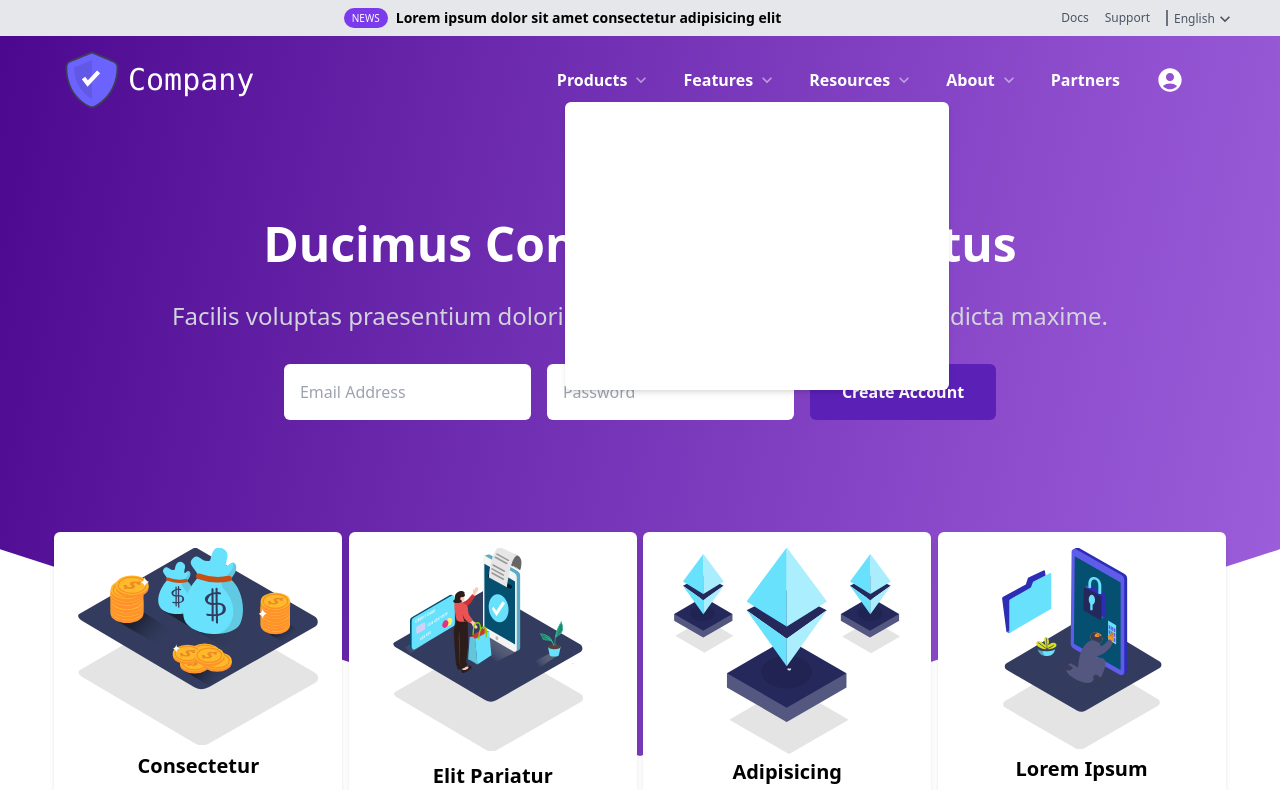
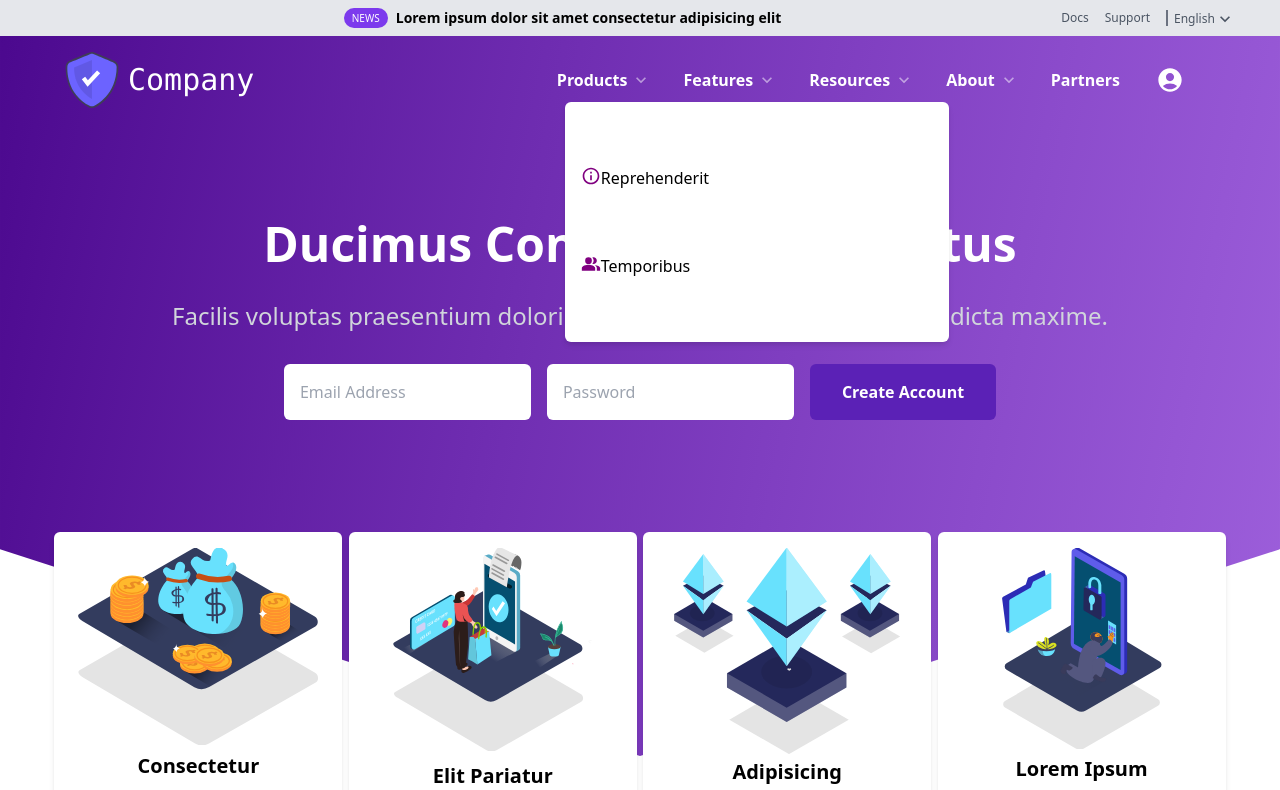
Before and after one commit to felec/landing-template, a React (Create React App) app: page / in a window 1280 px wide. Shown: the top 790 px of the page. Built offline with nearby package versions, Linux system fonts and the light colour scheme.

Commit message:
add nav content

```diff
--- a/src/components/HeaderNav.tsx
+++ b/src/components/HeaderNav.tsx
@@ -1,5 +1,13 @@
 import { useState } from 'react';
-import { MdKeyboardArrowDown, MdAccountCircle } from 'react-icons/md';
+import {
+  MdKeyboardArrowDown,
+  MdAccountCircle,
+  MdAdminPanelSettings,
+  MdAdsClick,
+  MdAssessment,
+  MdInfoOutline,
+  MdPeopleAlt,
+} from 'react-icons/md';
 
 interface NavItem {
   width: number;
@@ -49,15 +57,96 @@ export const HeaderNav = () => {
 const HeaderBox = ({ info }: { info: NavItem }) => {
   return (
     <div className='relative'>
-      <div className='absolute top-2 left-10 h-72 w-96 bg-white shadow-md rounded-md'></div>
+      <div className='absolute top-2 left-10 h-60 w-96 bg-white shadow-md rounded-md'></div>
 
-      <div className='absolute top-4 left-12'></div>
+      {/* <div className='products absolute top-2 left-10 px-4 h-60 w-96 flex flex-col justify-evenly'>
+        <div className='flex cursor-pointer'>
+          <div className='h-12 w-12 flex items-center justify-center bg-blue-300 rounded-full'>
+            <MdAdminPanelSettings size={30} color='#fff' />
+          </div>
+          <div className='flex flex-col ml-4'>
+            <h3 className='text-lg font-bold text-blue-500'>Recusandae</h3>
+            <p className='text-sm font-light text-gray-400'>
+              Laboriosam obcaecati ipsam explicabo.
+            </p>
+          </div>
+        </div>
 
-      {/* <div className='absolute top-4 left-12'>bjioew4yt</div>
+        <div className='flex cursor-pointer'>
+          <div className='h-12 w-12 flex items-center justify-center bg-green-300 rounded-full'>
+            <MdAdsClick size={30} color='#fff' />
+          </div>
+          <div className='flex flex-col ml-4'>
+            <h3 className='text-lg font-bold text-green-500'>Laudantium</h3>
+            <p className='text-sm font-light text-gray-400'>
+              Animi laudantium quae ea sit.
+            </p>
+          </div>
+        </div>
 
-      <div className='absolute top-4 left-12'>cjpoiqwe</div>
+        <div className='flex cursor-pointer'>
+          <div className='h-12 w-12 flex items-center justify-center bg-indigo-300 rounded-full'>
+            <MdAssessment size={30} color='#fff' />
+          </div>
+          <div className='flex flex-col ml-4'>
+            <h3 className='text-lg font-bold text-indigo-500'>Architecto</h3>
+            <p className='text-sm font-light text-gray-400'>
+              Praesentium adipisci rerum nihil.
+            </p>
+          </div>
+        </div>
+      </div> */}
 
-      <div className='absolute top-4 left-12'>dnkjrewoiq</div> */}
+      {/* <div className='features absolute top-2 left-10 px-12 py-4 h-60 w-96 flex flex-col justify-evenly'>
+        <div className='flex flex-col mb-4'>
+          <h3 className='text-2xl font-bold text-purple-600'>Architecto</h3>
+          <p className='text-sm font-light text-gray-400'>
+            Praesentium adipisci rerum nihil adipisicing.
+          </p>
+        </div>
+
+        <div className='flex justify-between h-1/2'>
+          <div className='flex flex-col text-sm justify-between'>
+            <h3 className='text-gray-400 uppercase'>Get Started</h3>
+            <h4 className='text-purple-500 hover:opacity-50 cursor-pointer'>
+              aspernatur
+            </h4>
+            <h4 className='text-purple-500 hover:opacity-50 cursor-pointer'>
+              necessitatibus
+            </h4>
+            <h4 className='text-purple-500 hover:opacity-50 cursor-pointer'>
+              deleniti
+            </h4>
+          </div>
+
+          <div className='flex flex-col text-sm justify-between'>
+            <h3 className='text-gray-400 uppercase'>Help</h3>
+            <h4 className='text-purple-500 hover:opacity-50 cursor-pointer'>
+              cupiditate
+            </h4>
+            <h4 className='text-purple-500 hover:opacity-50 cursor-pointer'>
+              blanditiis
+            </h4>
+            <h4 className='text-purple-500 hover:opacity-50 cursor-pointer'>
+              assumenda
+            </h4>
+          </div>
+        </div>
+      </div> */}
+
+      <div className='resources absolute top-2 left-10 px-4 h-60 w-96 flex flex-col justify-evenly'>
+        <div className='flex'>
+          <MdInfoOutline size={20} color={'purple'} />
+          <h3>Reprehenderit</h3>
+        </div>
+
+        <div className='flex'>
+          <MdPeopleAlt size={20} color={'purple'} />
+          <h3>Temporibus</h3>
+        </div>
+      </div>
+
+      {/* <div className='absolute top-4 left-12'>dnkjrewoiq</div> */}
     </div>
   );
 };
```
